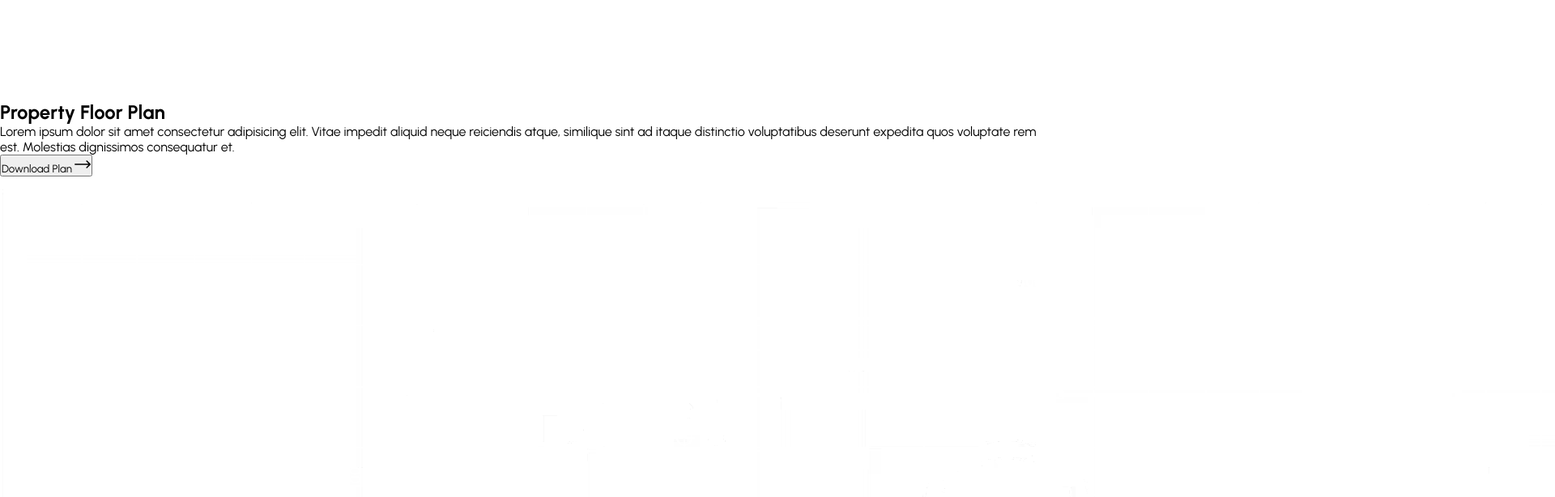
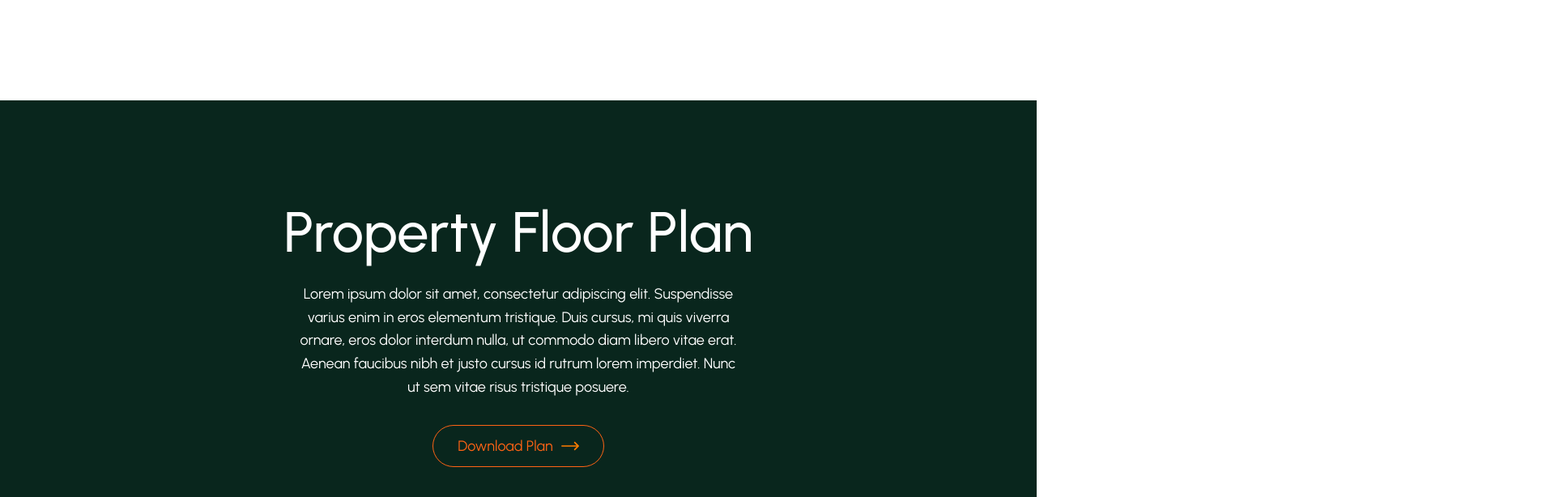
Before and after one commit to osamadweikat/Homeifye, a React (Create React App) app: page /pd in a window 1280 px wide. Shown: the part 2900-3514 px from the top of the page at 81% size, 1920 px wide, since content can reach past the window. Built offline with nearby package versions, Linux system fonts and the light colour scheme.

Commit message:
add property plan section component styles

```diff
--- a/src/components/property-plan-section/PropertyPlanSection.jsx
+++ b/src/components/property-plan-section/PropertyPlanSection.jsx
@@ -11,10 +11,11 @@ export default function PropertyPlanSection() {
             <h2>Property Floor Plan</h2>
           </div>
           <p>
-            Lorem ipsum dolor sit amet consectetur adipisicing elit. Vitae
-            impedit aliquid neque reiciendis atque, similique sint ad itaque
-            distinctio voluptatibus deserunt expedita quos voluptate rem est.
-            Molestias dignissimos consequatur et.
+            Lorem ipsum dolor sit amet, consectetur adipiscing elit. Suspendisse
+            varius enim in eros elementum tristique. Duis cursus, mi quis
+            viverra ornare, eros dolor interdum nulla, ut commodo diam libero
+            vitae erat. Aenean faucibus nibh et justo cursus id rutrum lorem
+            imperdiet. Nunc ut sem vitae risus tristique posuere.
           </p>
           <button>
             Download Plan <img src={RightArrow} alt="arrow" />
--- a/src/components/property-plan-section/property-plan-section.css
+++ b/src/components/property-plan-section/property-plan-section.css
@@ -0,0 +1,76 @@
+.property-plan-section-padding {
+  padding: 120px 40px;
+  background-color: var(--primary-color);
+}
+
+.property-plan-section-container {
+  text-align: center;
+}
+
+.property-plan-header {
+  display: flex;
+  margin-bottom: 60px;
+  flex-flow: column;
+  justify-content: flex-start;
+  align-items: center;
+}
+
+.property-plan-heading {
+  overflow: hidden;
+}
+
+.property-plan-heading h2 {
+  margin-bottom: 20px;
+  font-size: 70px;
+  font-weight: 500;
+  color: white;
+}
+
+.property-plan-header p {
+  max-width: 555px;
+  margin-bottom: 32px;
+  font-size: 18px;
+  font-weight: 400;
+  color: white;
+  line-height: 1.6;
+}
+
+.property-plan-header button {
+  display: inline-flex;
+  height: 52px;
+  padding: 15px 30px;
+  justify-content: flex-start;
+  align-items: center;
+  border: 1px solid var(--secondary-color);
+  border-radius: 99px;
+  background-color: var(--transparent);
+  transition: all 0.4s ease;
+  color: var(--secondary-color);
+  font-size: 18px;
+  cursor: pointer;
+}
+
+.property-plan-header button img {
+  width: 22px;
+  height: 22px;
+  margin-left: 10px;
+  filter: invert(51%) sepia(94%) saturate(2048%) hue-rotate(359deg)
+    brightness(100%) contrast(104%);
+  transition: filter 0.3s ease, transform 0.3s ease;
+}
+
+.property-plan-header button:hover {
+  background-color: var(--secondary-color);
+  color: white;
+}
+
+.property-plan-header button:hover img {
+  filter: invert(100%) sepia(100%) saturate(0%) hue-rotate(141deg)
+    brightness(106%) contrast(101%);
+  transform: translateX(4px);
+}
+
+.property-plan-image-wrapper img {
+  width: 100%;
+  height: 100%;
+}
```
